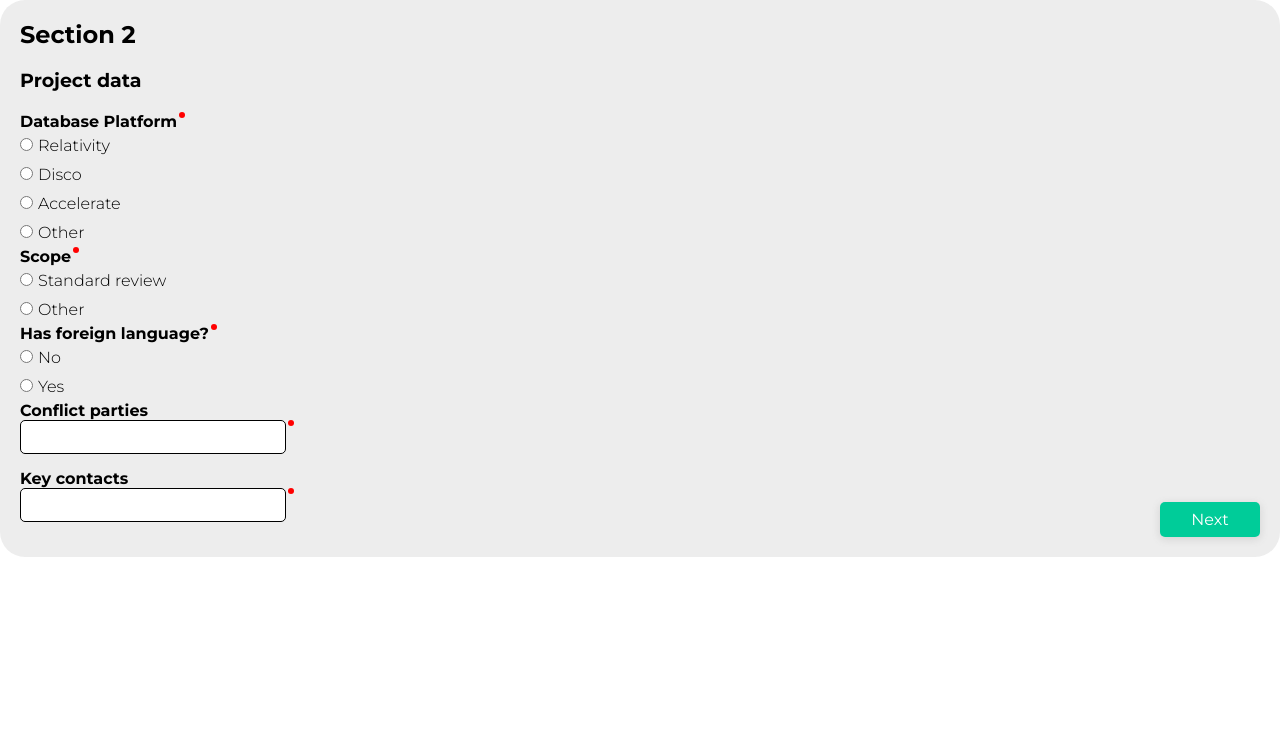
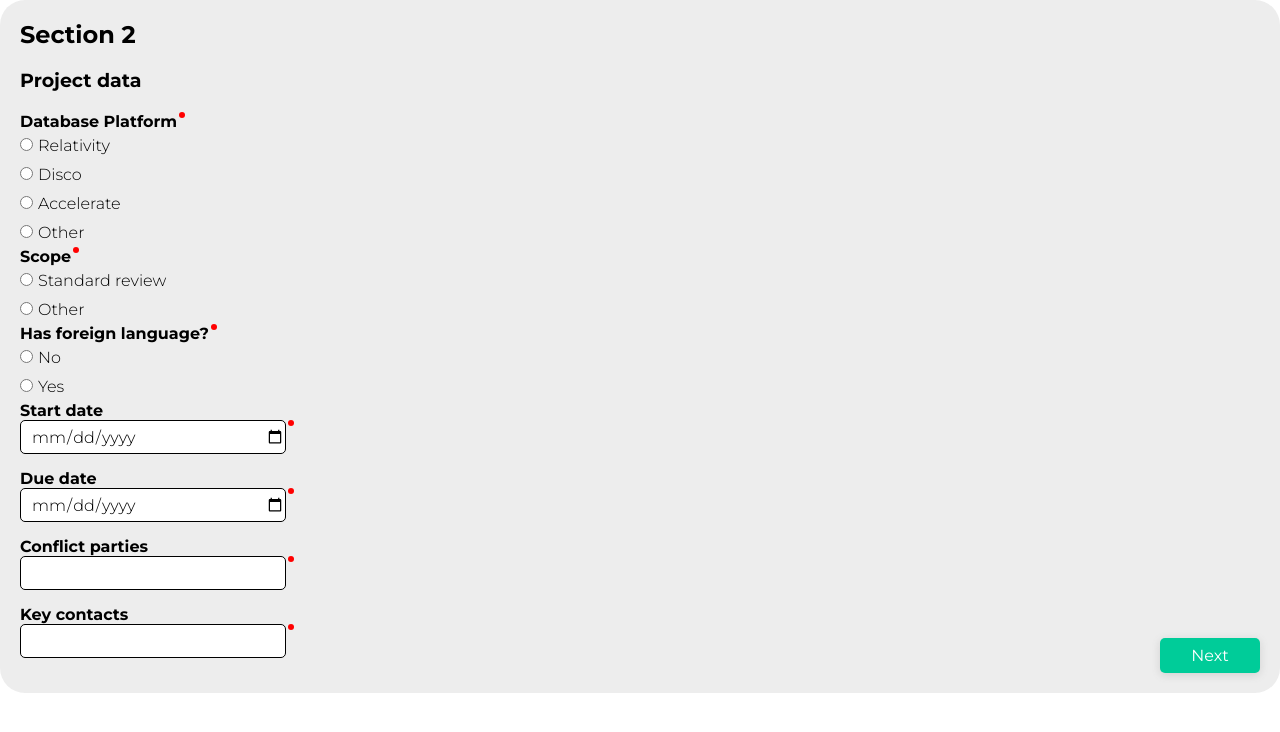
Before and after one commit to EsmeraldaKok/cbt-Dashboard, a Vue app in the folder cbt-dashboard/: page / in a window 1280 px wide. Both pictures are taken after a click on the button "Next". Shown: the top 732 px of the page. Built offline with nearby package versions, Linux system fonts and the light colour scheme.

Commit message:
add project

```diff
--- a/cbt-dashboard/src/components/AddProject.vue
+++ b/cbt-dashboard/src/components/AddProject.vue
@@ -158,8 +158,24 @@
                     </div>
                 </div>
 
+            <!-----INPUTS----->
+                <!--input label-->
+                <label for="startDate" class="user_label heading">
+                    Start date
+                </label>
+                <div class="required">
+                    <input type="date" id="startDate" required class="user_input" placeholder="Pick a date"/>
+                    <span class="dot"></span>
+                </div>
 
-            <!-----INPUTS----->
+                <!--input label-->
+                <label for="dueDate" class="user_label heading">
+                    Due date
+                </label>
+                <div class="required">
+                    <input type="date" id="dueDate" required class="user_input" placeholder="Pick a date"/>
+                    <span class="dot"></span>
+                </div>
 
                 <!--input label-->
                 <label for="conflictParties" class="user_label heading">
@@ -279,7 +295,9 @@
 
 <script>
 
+
     export default {
+
         name: "AddProject",
         data() {
             return {
@@ -288,6 +306,7 @@
                 showOptions: false,
                 showElement: 1,
                 showButton: 2
+
             }
         },
         methods: {
@@ -305,13 +324,16 @@
                 }
             }
         }
+       // computed: {
+
+        //}
     }
 </script>
 
 
 <style lang="scss" scoped>
 
-    @import url('https://fonts.googleapis.com/css2?family=Montserrat:ital,wght@0,300;0,400;0,500;0,600;0,700;0,800;1,300;1,500;1,900&display=swap');
+@import url('https://fonts.googleapis.com/css2?family=Montserrat:ital,wght@0,300;0,400;0,500;0,600;0,700;0,800;1,300;1,500;1,900&display=swap');
 
     /*GENERAL STYLES*/
     *,
```
